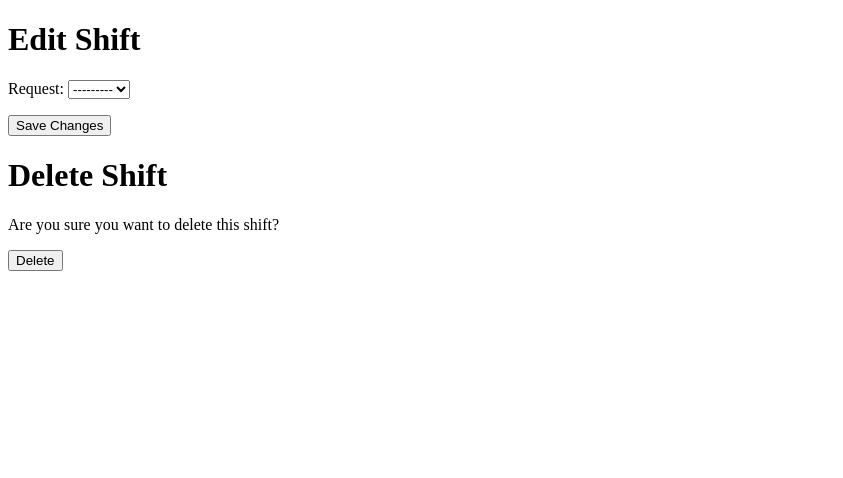
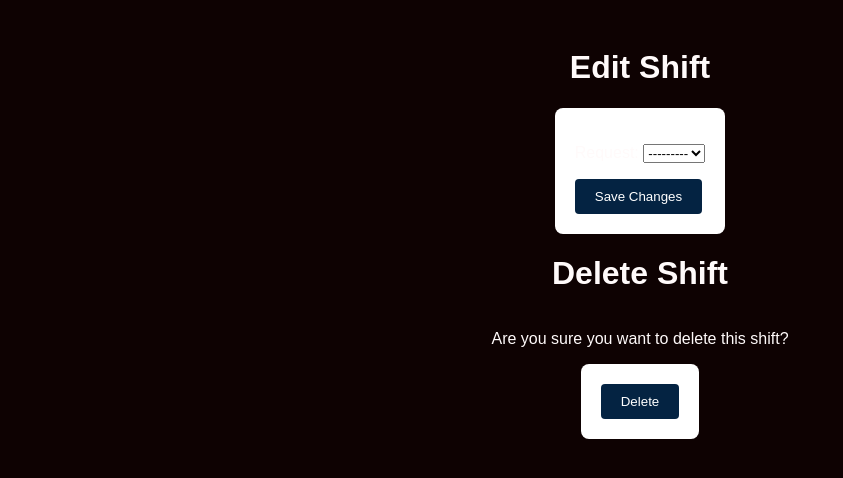
Before and after one commit to Clock-In/Clock-In, a Django app: template app/templates/user/edit_shifts.html in a window 1280 px wide. Shown: the top 478 px of the page, without its empty margins (0-843 px from the left). Run offline with Django 5.2, Linux system fonts and the light colour scheme; the template is opened without the code that fills it: values that come from a table or form of the project are taken from there, others are empty; parts of the project's set-up code (start-up, migrations or seed data) failed here and were passed over.

Commit message:
Style for edit_shifts page

```diff
--- a/app/templates/user/edit_shifts.html
+++ b/app/templates/user/edit_shifts.html
@@ -1,6 +1,37 @@
 <!DOCTYPE html>
 <html lang="en">
 <head>
+    <style>
+    body {
+            font-family: Arial, sans-serif;
+            background-color: #0e0202;
+            padding: 20px;
+            display: flex;
+            flex-direction: column;
+            align-items: center;
+        }
+        form {
+            background-color: #fff;
+            padding: 20px;
+            border-radius: 8px;
+        }
+        button {
+            background-color: #042342;
+            color: #fff;
+            border: none;
+            padding: 10px 20px;
+            border-radius: 4px;
+            transition: background-color 0.3s ease;
+        }
+        button:hover {
+            background-color: #0056b3;
+        }
+        h1, p {
+            color: #fffafa;
+            text-align: center;
+        }
+    </style>
+
     <meta charset="UTF-8">
     <meta name="viewport" content="width=device-width, initial-scale=1.0">
     <title>Edit Shift</title>
```
